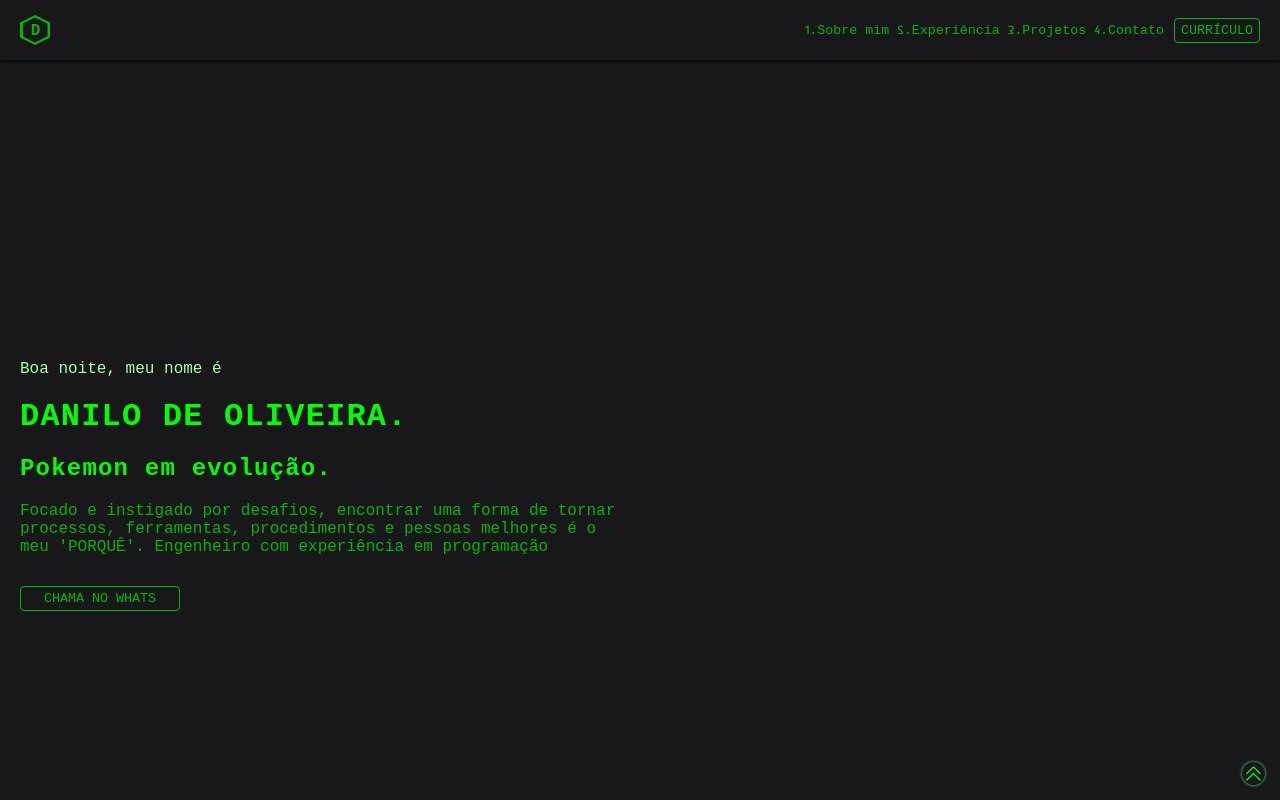
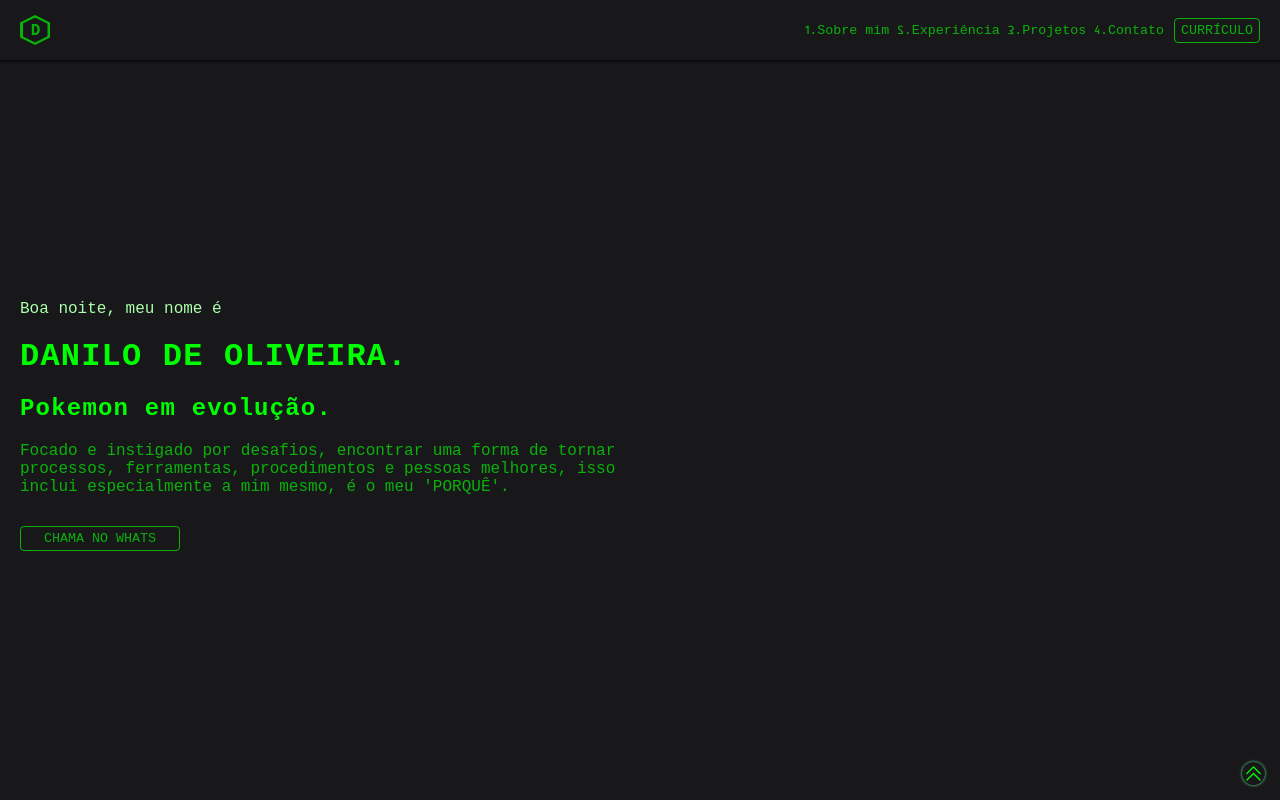
Before and after one commit to DGabrielF/danilo-ferreira-old, an Angular app: page / in a window 1280 px wide. Shown: the top 800 px of the page. Built offline with nearby package versions, Linux system fonts and the light colour scheme.

Commit message:
:sparkles: feat: adding routes to projects in experience section

```diff
--- a/src/app/components/home/experiences/experiences.component.html
+++ b/src/app/components/home/experiences/experiences.component.html
@@ -18,9 +18,9 @@
         <span class="company">{{companySelected.company}}</span>
         <span class="position">{{companySelected.position}}</span>
       </div>
-      <div class="period">
+      <!-- <div class="period">
         <span>02/02/2022 a 02/02/2023</span>
-      </div>
+      </div> -->
       <div class="horizontal_line"></div>
       <div class="content">
         <div class="activities">
@@ -35,6 +35,7 @@
         <div class="projects">
           <div
           *ngFor="let project of companySelected.developedProjects"
+          [routerLink]="['project', project.slug]"
           class="project">
             {{project.name}}
           </div>
--- a/src/app/components/home/intro/intro.component.css
+++ b/src/app/components/home/intro/intro.component.css
@@ -1,7 +1,7 @@
 .home{
   padding: 0 20px;
   width: 100%;
-  min-height: 100vh;
+  min-height: calc(100vh - 60px);
   display: flex;
   flex-direction: column;
   justify-content: center;
--- a/src/app/components/shared/top-menu/top-menu.component.css
+++ b/src/app/components/shared/top-menu/top-menu.component.css
@@ -1,6 +1,5 @@
 .top_menu {
   padding: 15px 20px;
-  margin-bottom: 30px;
   width: 100%;
   display: flex;
   align-items: center;
--- a/src/assets/data/personal.json
+++ b/src/assets/data/personal.json
@@ -19,8 +19,8 @@
     "birth": "1992-05-11T00:00:00.000Z"
   },
   "introduction": {
-    "aboutMe": "Focado e instigado por desafios, encontrar uma forma de tornar processos, ferramentas, procedimentos e pessoas melhores é o meu 'PORQUÊ'. Engenheiro com experiência em programação",
-    "abstract": "Sou formado pela Universidade Federal da Bahia, onde graduei em Engenharia Química. Durante meu tempo no setor de P&D de um hospital, tive a oportunidade de participar de projetos desafiadores, que exigiam soluções inovadoras e criativas. Entre eles, o desenvolvimento de um sistema que automatizou processos cruciais, incluindo leitura de e-mails, preenchimento de planilhas, alertas de consumo, monitoramento de sensores e interfaces gráficas. Isso permitiu a expansão do meu conhecimento em estruturas de bancos de dados, análise estatística e experiência do usuário, utilizando linguagens como Python e JavaScript, além de desenvolver habilidades sólidas em resolução de problemas e gestão de recursos."
+    "aboutMe": "Focado e instigado por desafios, encontrar uma forma de tornar processos, ferramentas, procedimentos e pessoas melhores, isso inclui especialmente a mim mesmo, é o meu 'PORQUÊ'.",
+    "abstract": "Sou formado pela Universidade Federal da Bahia, onde graduei em Engenharia Química. Durante meu tempo no setor de P&D de um hospital, tive a oportunidade de participar de projetos desafiadores, que exigiam soluções inovadoras e criativas. Entre eles, o desenvolvimento de um sistema que automatizou processos cruciais, incluindo leitura de e-mails, preenchimento de planilhas, alertas de consumo, monitoramento de sensores e interfaces gráficas. Isso permitiu a expansão do meu conhecimento em estruturas de bancos de dados, análise estatística e experiência do usuário, utilizando linguagens como Python e JavaScript, HTML e CSS, além de desenvolver habilidades sólidas em resolução de problemas e gestão de recursos."
   },
   "education": [
     {
```
